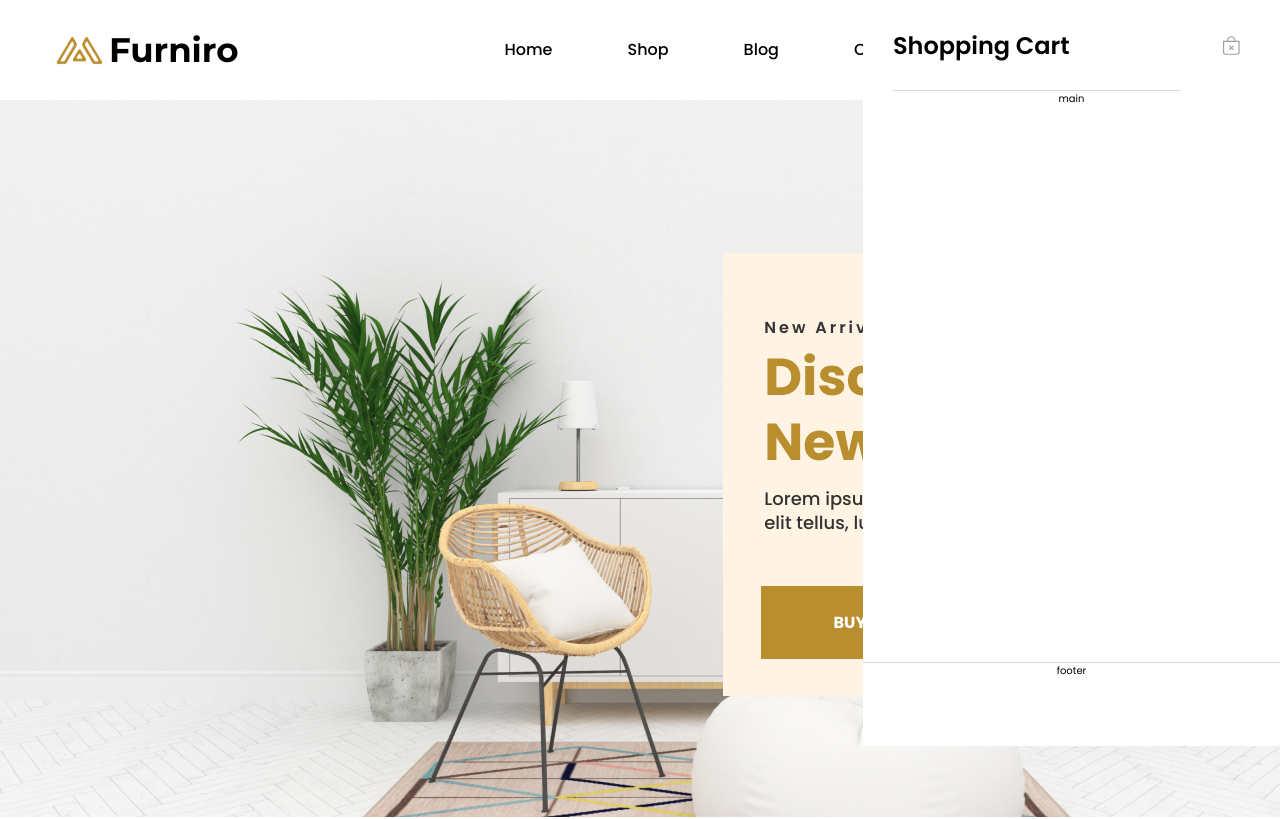
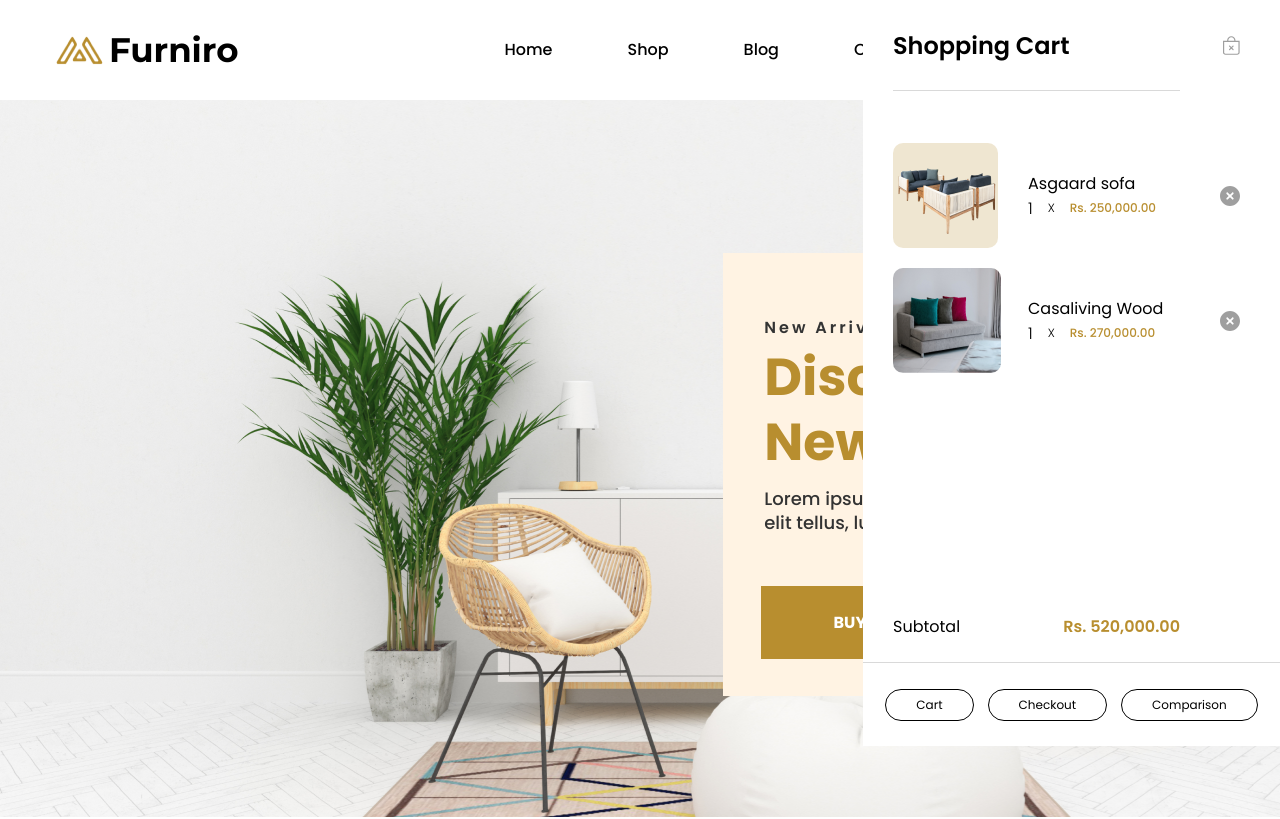
Before and after one commit to SubwaySerfer/e-commerce, a Vue app: page /home in a window 1280 px wide. Shown: the top 819 px of the page. Built offline with nearby package versions, Linux system fonts and the light colour scheme.

Commit message:
feat: end cart popup

```diff
--- a/src/components/ui/BaseAsidePopup.vue
+++ b/src/components/ui/BaseAsidePopup.vue
@@ -2,24 +2,67 @@
   <div class="popup">
     <div class="popup__header">
       <h2 class="header__label">Shopping Cart</h2>
-      <img src='/assets/icons/ui/popup-cart.svg' alt="cart and exit button." class="header__icon">
+      <img src="/assets/icons/ui/popup-cart.svg" alt="cart and exit button." class="header__icon" />
     </div>
     <span class="line"></span>
 
     <div class="popup__content">
-      main
+      <ul class="content__cart-items">
+        <li class="cart-items__sofa-block">
+          <figure class="sofa-block__background">
+            <img src="/public/assets/icons/cart/sofa-asgaard.png" alt="asgaard sofa."
+              class="sofa-block__image sofa-block__image__down" />
+          </figure>
+          <div class="sofa-block__item-info">
+            <h5 class="item-info__label">Asgaard sofa</h5>
+            <p class="item-info__description">
+              1 <span class="item-info__description__increase">X</span><span class="item-info__description__price">Rs.
+                250,000.00</span>
+            </p>
+          </div>
+          <img src="/public/assets/icons/ui/delete-item.svg" alt="delete item button." class="sofa-block__close-icon" />
+        </li>
+        <li class="cart-items__sofa-block">
+          <figure class="sofa-block__background sofa-block__background__none">
+            <img src="/public/assets/icons/cart/casaliving-sofa.png" alt="Casaliving sofa."
+              class="sofa-block__image__normal" />
+          </figure>
+          <div class="sofa-block__item-info">
+            <h5 class="item-info__label">Casaliving Wood</h5>
+            <p class="item-info__description">1 <span class="item-info__description__increase">X</span><span
+                class="item-info__description__price">Rs. 270,000.00</span></p>
+          </div>
+          <img src="/public/assets/icons/ui/delete-item.svg" alt="delete item button." class="sofa-block__close-icon" />
+        </li>
+        <!-- TODO: более адекватно сделать)) -->
+      </ul>
+      <div class="content__price-block">
+        <h4 class="price-block__label">Subtotal</h4>
+        <h4 class="price-block__total">Rs. 520,000.00</h4>
+      </div>
     </div>
     <div class="popup__footer">
-      footer
+      <base-button :link="true" modeLabel="transparent-btn__label" to="/cart" linkName="Cart"
+        mode="transparent-btn"></base-button>
+      <base-button :link="true" modeLabel="transparent-btn__label" to="/checkout" linkName="Checkout"
+        mode="transparent-btn"></base-button>
+      <base-button :link="true" modeLabel="transparent-btn__label" to="/comparison" linkName="Comparison"
+        mode="transparent-btn"></base-button>
     </div>
   </div>
 </template>
+
+<script>
+export default {
+  props: [],
+};
+</script>
 
 <style scoped>
 .popup {
   width: 41.7rem;
   height: 74.6rem;
-  background: #FFF;
+  background: #fff;
   position: fixed;
   right: 0;
   display: flex;
@@ -32,7 +75,6 @@
 }
 
 .popup__header {
-
   height: 9rem;
   display: flex;
   flex-direction: row;
@@ -55,16 +97,116 @@
 .line {
   width: 28.7rem;
   height: 1px;
-  background: #D9D9D9;
+  background: #d9d9d9;
   margin-left: 3rem;
 }
 
 .popup__content {
   flex: 1;
+  padding: 4.2rem 4rem 2.3rem 3rem;
+  display: flex;
+  flex-direction: column;
+}
+
+.content__cart-items {
+  display: flex;
+  flex-direction: column;
+  flex: 1;
+  list-style-type: none;
+  gap: 2rem;
+  overflow: auto;
+}
+
+.sofa-block__close-icon {
+  cursor: pointer;
+  /* TODO: добавить стили наведения */
+}
+
+.cart-items__sofa-block {
+  display: flex;
+  flex-direction: row;
+  justify-content: space-between;
+  align-items: center;
+  gap: 3rem;
+}
+
+.sofa-block__background {
+  width: 10.5rem;
+  height: 10.5rem;
+  border-radius: 1rem;
+  background: rgba(184, 142, 47, 0.22);
+  margin: 0;
+}
+
+.sofa-block__background__none {
+  background: transparent;
+  border-radius: 1rem;
+}
+
+.sofa-block__image__normal {
+  border-radius: 1rem;
+}
+
+.sofa-block__image__down {
+  transform: translateY(10px);
+}
+
+.sofa-block__item-info {
+  display: flex;
+  flex-direction: column;
+  flex: 1;
+}
+
+.item-info__label {
+  font-size: 1.6rem;
+  font-weight: 400;
+  text-align: start;
+}
+
+.item-info__description {
+  font-size: 1.6rem;
+  font-style: normal;
+  font-weight: 300;
+  line-height: normal;
+  display: flex;
+  gap: 1.5rem;
+  align-items: center;
+}
+
+.item-info__description__increase {
+  font-size: 1.2rem;
+}
+
+.item-info__description__price {
+  color: #b88e2f;
+  font-size: 1.2rem;
+  font-weight: 500;
+}
+
+.content__price-block {
+  display: flex;
+  flex-direction: row;
+  justify-content: space-between;
+}
+
+.price-block__label {
+  font-size: 16px;
+  font-weight: 400;
+}
+
+.price-block__total {
+  color: #b88e2f;
+  font-size: 16px;
+  font-weight: 600;
+  padding-right: 6rem;
 }
 
 .popup__footer {
-  border-top: 1px solid #D9D9D9;
+  border-top: 1px solid #d9d9d9;
   height: 8.4rem;
+  display: flex;
+  gap: 1.4rem;
+  align-items: center;
+  justify-content: center;
 }
 </style>
--- a/src/components/ui/BaseButton.vue
+++ b/src/components/ui/BaseButton.vue
@@ -3,7 +3,7 @@
     <slot>{{ linkName }}</slot>
   </button>
   <button v-else :class="mode" class="btn">
-    <router-link :to="to" :linkName="linkName" class="btn">{{ linkName }}
+    <router-link :to="to" :linkName="linkName" class="btn" :class="modeLabel">{{ linkName }}
       <!-- <slot>{{ linkName }}</slot> -->
     </router-link>
   </button>
@@ -32,6 +32,11 @@ export default {
       required: false,
       default: "",
     },
+    modeLabel: {
+      type: String,
+      required: false,
+      default: null
+    }
   },
 };
 </script>
@@ -77,6 +82,33 @@ a {
   text-wrap: nowrap;
   border-radius: 0;
 
+}
+
+.transparent-btn {
+  color: #000;
+  font-family: Poppins;
+  font-size: 12px;
+  font-style: normal;
+  font-weight: 400;
+  line-height: normal;
+  border-radius: 50px;
+  border: 1px solid #000;
+  padding: .6rem 3rem;
+  text-align: center;
+  background: none;
+}
+
+.transparent-btn__label {
+  color: #000;
+
+}
+
+.transparent-btn__label:hover {
+  color: #000;
+}
+
+.transparent-btn:hover {
+  color: #000;
 }
 
 a {
```
Also changed, not shown: public/assets/icons/cart/casaliving-sofa.png (added), public/assets/icons/ui/delete-item.svg (added).
